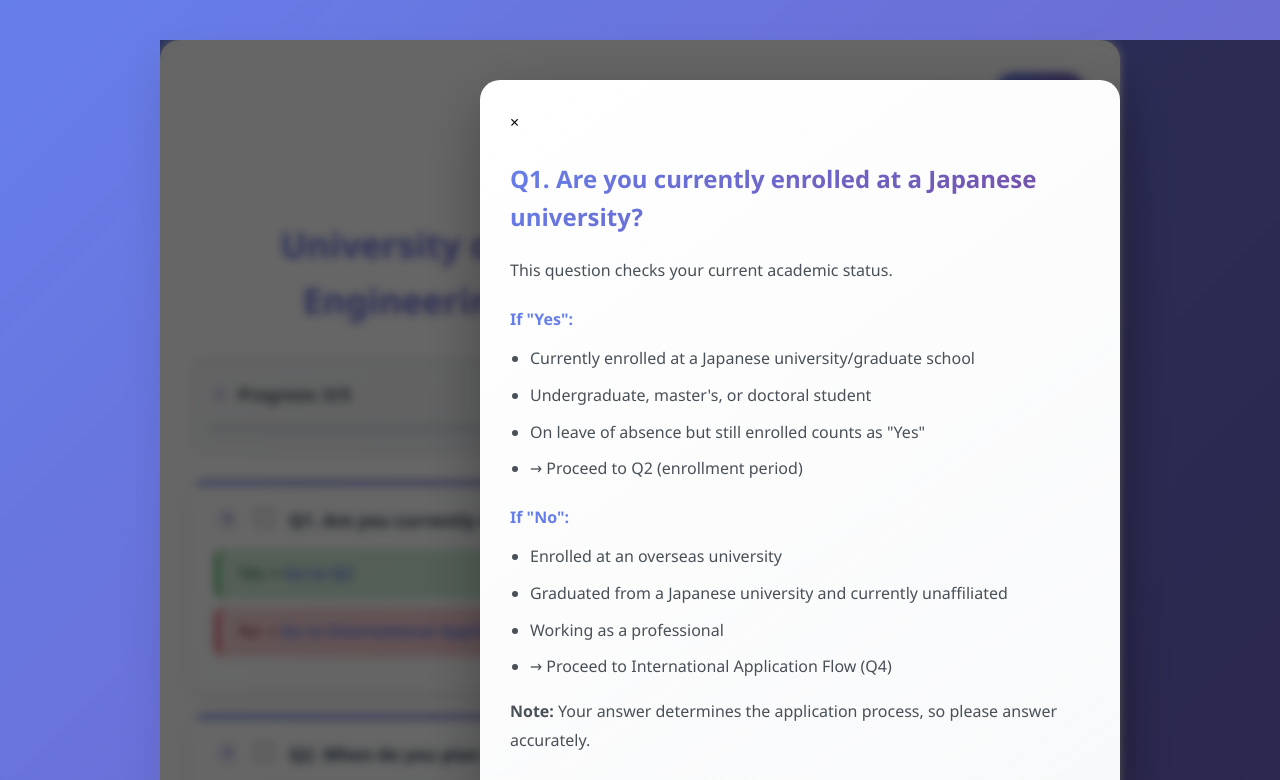
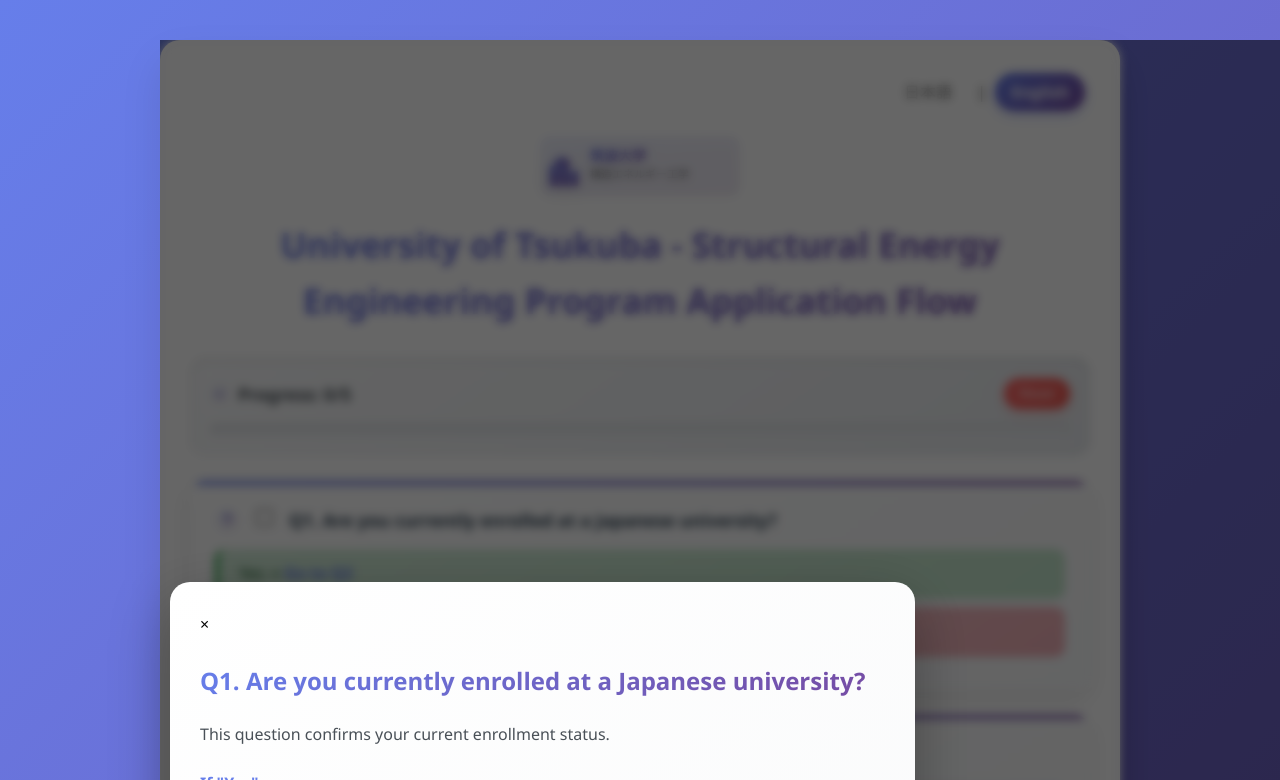
Before and after one commit to daisukekodaira/eme-admission-flowchart, a plain HTML site: page index-en.html in a window 1280 px wide. Both pictures are taken after a click on the picture 227 px from the left and 520 px from the top of the page. Shown: the top 780 px of the page. Drawn offline with Linux system fonts and the light colour scheme.

Commit message:
Refactor question icon click handler and overlay functionality for improved user experience

```diff
--- a/progress-en.js
+++ b/progress-en.js
@@ -1,7 +1,7 @@
 // 進捗追跡とチェックボックス管理
 document.addEventListener('DOMContentLoaded', function() {
     const checkboxes = document.querySelectorAll('.question-checkbox');
-    const storageKey = 'tsukuba-admission-progress';
+    const storageKey = 'tsukuba-admission-progress-en';
 
     // ページ読み込み時に保存された状態を復元
     loadProgress();
@@ -76,49 +76,49 @@ const explanations = {
     'q1': {
         title: 'Q1. Are you currently enrolled at a Japanese university?',
         content: `
-            <p>This question checks your current academic status.</p>
+            <p>This question confirms your current enrollment status.</p>
 
             <h4>If "Yes":</h4>
             <ul>
-                <li>Currently enrolled at a Japanese university/graduate school</li>
-                <li>Undergraduate, master's, or doctoral student</li>
-                <li>On leave of absence but still enrolled counts as "Yes"</li>
-                <li>→ Proceed to Q2 (enrollment period)</li>
+                <li>Currently enrolled at a Japanese university or graduate school</li>
+                <li>Undergraduate, Master's, or Doctoral students</li>
+                <li>"Yes" even if on leave of absence while still enrolled</li>
+                <li>→ Proceed to Q2 (Enrollment period)</li>
             </ul>
 
             <h4>If "No":</h4>
             <ul>
                 <li>Enrolled at an overseas university</li>
-                <li>Graduated from a Japanese university and currently unaffiliated</li>
+                <li>Already graduated from a Japanese university and currently unaffiliated</li>
                 <li>Working as a professional</li>
                 <li>→ Proceed to International Application Flow (Q4)</li>
             </ul>
 
-            <p><strong>Note:</strong> Your answer determines the application process, so please answer accurately.</p>
+            <p><strong>Note:</strong> Your application process will differ based on this choice, so please answer accurately.</p>
         `
     },
     'q2': {
         title: 'Q2. When do you plan to enroll?',
         content: `
-            <p>University of Tsukuba Graduate School offers two enrollment opportunities per year.</p>
+            <p>The University of Tsukuba Graduate School offers two enrollment periods per year.</p>
 
             <h4>April Enrollment:</h4>
             <ul>
-                <li>Aligned with the standard Japanese academic calendar</li>
-                <li>Application period: Usually August to January of the previous year</li>
-                <li>Entrance exam period: November to February of the previous year</li>
+                <li>Enrollment aligned with the typical Japanese academic calendar</li>
+                <li>Application period: Usually from August to January of the previous year</li>
+                <li>Examination period: Usually from November to February of the previous year</li>
                 <li>Popular choice among Japanese students</li>
             </ul>
 
             <h4>October Enrollment:</h4>
             <ul>
-                <li>Aligned with the international academic calendar</li>
-                <li>Application period: Usually March to July of the same year</li>
-                <li>Entrance exam period: June to August of the same year</li>
+                <li>Enrollment aligned with the international academic calendar</li>
+                <li>Application period: Usually from March to July of the same year</li>
+                <li>Examination period: Usually from June to August of the same year</li>
                 <li>Popular among international students</li>
             </ul>
 
-            <p><strong>Either choice:</strong> You will receive the same educational content and research supervision. Choose based on your schedule.</p>
+            <p><strong>Either choice:</strong> You will receive the same educational content and research guidance. Choose based on your schedule.</p>
         `
     },
     'q3': {
@@ -129,7 +129,7 @@ const explanations = {
             <h4>If "Yes":</h4>
             <ul>
                 <li>Already consulted with a specific faculty member about research topics</li>
-                <li>Received informal approval for supervision from that faculty member</li>
+                <li>Received informal consent for supervision from that faculty member</li>
                 <li>→ Proceed to Q3-1 for formal approval confirmation</li>
             </ul>
 
@@ -137,53 +137,53 @@ const explanations = {
             <ul>
                 <li>Supervisor not yet determined</li>
                 <li>Unsure which faculty member to consult</li>
-                <li>→ Check faculty list to review research fields and contact faculty of interest</li>
+                <li>→ Check the faculty list to review research fields and contact faculty members of interest</li>
             </ul>
 
-            <h4>Tips for choosing a supervisor:</h4>
+            <h4>Key Points for Choosing a Supervisor:</h4>
             <ul>
-                <li>Match in research field/theme</li>
+                <li>Alignment of research fields and topics</li>
                 <li>Review past papers and achievements</li>
                 <li>Laboratory atmosphere and policies</li>
-                <li>Alignment with future career path</li>
+                <li>Alignment with future career paths</li>
             </ul>
         `
     },
     'q3-1': {
         title: 'Q3-1. Have you already received approval from your supervisor?',
         content: `
-            <p>Explanation about formal approval confirmation from your supervisor.</p>
+            <p>Information about formal approval confirmation from your supervisor.</p>
 
             <h4>If "Yes":</h4>
             <ul>
-                <li>Received clear approval saying "I will supervise you" from the faculty member</li>
-                <li>Formally confirmed via email or interview</li>
-                <li>Research theme also agreed upon</li>
+                <li>Received clear consent from the faculty member saying "I will supervise you"</li>
+                <li>Formally confirmed through email or meeting</li>
+                <li>Research topics also agreed upon</li>
                 <li>→ You can proceed with the application process</li>
             </ul>
 
             <h4>If "No":</h4>
             <ul>
-                <li>Formal approval not yet obtained</li>
-                <li>Still in "under consideration" or "in consultation" stage</li>
+                <li>Formal consent not yet obtained</li>
+                <li>Still in the "under consideration" or "under discussion" stage</li>
                 <li>→ Need to contact the faculty member directly to seek formal approval</li>
             </ul>
 
-            <h4>How to obtain approval:</h4>
+            <h4>How to Contact for Approval:</h4>
             <ul>
-                <li>Prepare research proposal and statement of purpose</li>
-                <li>Organize your past academic and research experience</li>
-                <li>Propose specific research themes</li>
+                <li>Prepare a research plan and statement of purpose</li>
+                <li>Organize your past learning and research experience</li>
+                <li>Propose specific research topics</li>
                 <li>Send a polite and specific email</li>
             </ul>
 
-            <p><strong>Important:</strong> You cannot apply without approval, so be sure to obtain consent in advance.</p>
+            <p><strong>Important:</strong> You cannot apply without approval, so be sure to obtain consent beforehand.</p>
         `
     },
     'q4': {
         title: 'Q4. Do you need a scholarship? (For International Applicants)',
         content: `
-            <p>Information about scholarships for international applicants.</p>
+            <p>Information about scholarship options for international applicants.</p>
 
             <h4>If "Yes":</h4>
             <ul>
@@ -192,18 +192,18 @@ const explanations = {
                 <li>→ Check information on available scholarship programs</li>
             </ul>
 
-            <h4>Main scholarship programs:</h4>
+            <h4>Major Scholarship Programs:</h4>
             <ul>
-                <li><strong>MEXT Scholarship:</strong> Government scholarship program by Ministry of Education</li>
-                <li><strong>JASSO Scholarship:</strong> Support by Japan Student Services Organization</li>
+                <li><strong>MEXT Scholarship:</strong> Japanese Government (MEXT) Scholarship for international students</li>
+                <li><strong>JASSO Scholarship:</strong> Support from Japan Student Services Organization</li>
                 <li><strong>University of Tsukuba Scholarships:</strong> University-specific support programs</li>
-                <li><strong>External Scholarships:</strong> Support from private foundations, etc.</li>
+                <li><strong>External Scholarships:</strong> Support from private foundations and organizations</li>
             </ul>
 
             <h4>If "No":</h4>
             <ul>
-                <li>Self-funded study abroad possible</li>
-                <li>Support available from family or company</li>
+                <li>Self-funded study abroad is possible</li>
+                <li>Support available from family or companies</li>
                 <li>→ Proceed with application preparation</li>
             </ul>
 
@@ -236,23 +236,92 @@ function setupOverlay() {
 }
 
 // 解説を表示
+// オーバーレイの動的配置機能
 function showExplanation(questionId) {
     const overlay = document.getElementById('overlay');
     const title = document.getElementById('overlay-title');
     const text = document.getElementById('overlay-text');
+    const overlayContent = document.querySelector('.overlay-content');
+    const explanation = explanations[questionId];
 
-    const explanation = explanations[questionId];
     if (explanation) {
         title.textContent = explanation.title;
         text.innerHTML = explanation.content;
-        overlay.style.display = 'block';
-        document.body.style.overflow = 'hidden'; // スクロールを無効化
+        overlay.style.display = 'flex';
+        // スクロールを有効のまま維持
     }
 }
+
+// 全質問アイコンにイベントリスナー追加
+document.addEventListener('DOMContentLoaded', () => {
+    const overlay = document.querySelector('.overlay');
+    const overlayContent = document.querySelector('.overlay-content');
+    const closeBtn = document.querySelector('.close-btn');
+
+    // 全質問アイコンにイベントリスナー追加
+    document.querySelectorAll('.question-icon').forEach(icon => {
+        icon.addEventListener('click', (e) => {
+            const rect = e.target.getBoundingClientRect();
+            const questionId = e.target.getAttribute('data-question');
+
+            // オーバーレイ内容を設定
+            if (questionId && explanations[questionId]) {
+                const explanation = explanations[questionId];
+                document.getElementById('overlay-title').textContent = explanation.title;
+                document.getElementById('overlay-text').innerHTML = explanation.content;
+            }
+
+            // アイコンの位置に基づいてオーバーレイを配置
+            overlayContent.style.top = `${rect.bottom + window.scrollY + 10}px`;
+            overlayContent.style.left = `${rect.left + rect.width / 2}px`;
+            overlayContent.style.transform = 'translateX(-50%)';
+
+            // 画面外にはみ出さないよう調整
+            const contentRect = overlayContent.getBoundingClientRect();
+            if (rect.left + rect.width / 2 - contentRect.width / 2 < 10) {
+                overlayContent.style.left = '10px';
+                overlayContent.style.transform = 'none';
+            } else if (rect.left + rect.width / 2 + contentRect.width / 2 > window.innerWidth - 10) {
+                overlayContent.style.left = `${window.innerWidth - contentRect.width - 10}px`;
+                overlayContent.style.transform = 'none';
+            }
+
+            overlay.style.display = 'flex';
+            // スクロールを有効のまま維持
+        });
+    });
+
+    // 閉じるボタン処理
+    if (closeBtn) {
+        closeBtn.addEventListener('click', () => {
+            overlay.style.display = 'none';
+        });
+    }
+
+    // オーバーレイ背景クリックで閉じる
+    overlay.addEventListener('click', (e) => {
+        if (e.target === overlay) {
+            overlay.style.display = 'none';
+        }
+    });
+
+    // ESCキーで閉じる
+    document.addEventListener('keydown', (e) => {
+        if (e.key === 'Escape' && overlay.style.display === 'flex') {
+            overlay.style.display = 'none';
+        }
+    });
+
+    // ウィンドウリサイズ時にも位置調整
+    window.addEventListener('resize', () => {
+        if (overlay.style.display === 'flex') {
+            overlay.style.display = 'none';
+        }
+    });
+});
 
 // オーバーレイを閉じる
 function closeOverlay() {
     const overlay = document.getElementById('overlay');
     overlay.style.display = 'none';
-    document.body.style.overflow = 'auto'; // スクロールを再有効化
 }
```
Also changed, not shown: index-en.html (+1 -1 lines).
